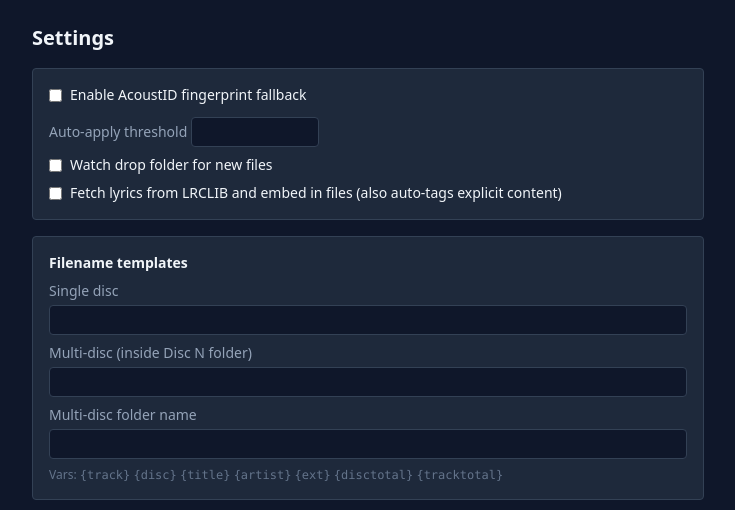
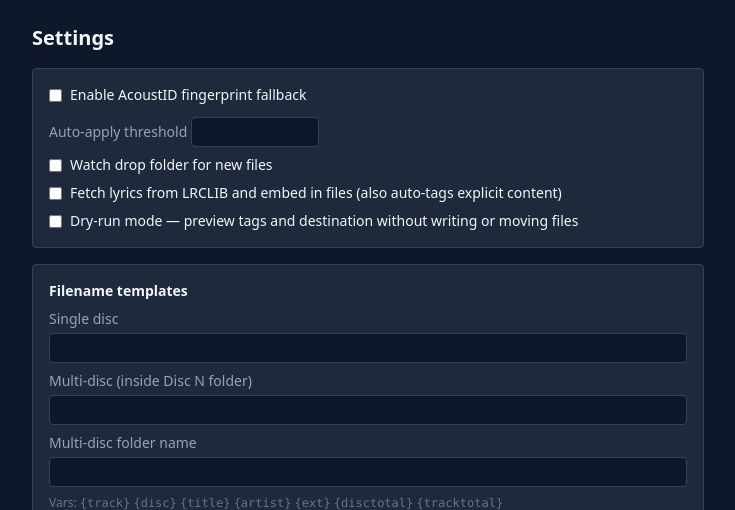
Before and after one commit to chropic/dragontag, a FastAPI app: template dragontag/app/web/templates/settings.html in a window 1280 px wide. Shown: the part 49-559 px from the top of the page, without its empty margins (56-791 px from the left). Run offline with FastAPI, Linux system fonts and the light colour scheme; the template is opened without the code that fills it, so the values that code supplies are empty; parts of the project's set-up code (start-up, migrations or seed data) failed here and were passed over; some libraries are stand-ins or nearby versions.

Commit message:
tasks 5, 6 + Track.advisory: dry-run mode, cover art picker, advisory DB column
Track.advisory DB column:
- Add advisory: int | None to Track model
- _migrate() runs idempotent ALTER TABLE on startup for existing DBs
- _upsert_track writes tags.advisory on both insert and update

Task 5 — Dry-run mode:
- UserSettings.dry_run toggle (default off); checkbox in settings UI
- New ReviewReason.dry_run; pipeline routes here after assemble_tags
  when dry_run is enabled, saving chosen_tags_json + computed destination
- Review queue shows tag preview table + destination for dry_run jobs
- "Commit" button runs the full _commit_tag_path; "Skip" discards

Task 6 — Cover art picker:
- review_apply is now async; accepts cover_art_file (UploadFile) and
  cover_art_url (Form); custom upload > URL selection > CAA auto-fetch
- _commit_tag_path skips CAA fetch when tags.cover_bytes already set;
  user-supplied bytes still write the cover.jpg sidecar
- Review form shows CAA front-250 thumbnails for each candidate;
  JS highlights selection and clears file input (and vice versa);
  broken images hide via onerror

Co-Authored-By: Claude Sonnet 4.6 <noreply@anthropic.com>

```diff
--- a/dragontag/app/config.py
+++ b/dragontag/app/config.py
@@ -117,6 +117,11 @@ class UserSettings(BaseModel):
     # Fetch lyrics from LRCLIB and embed them in the audio file.
     # Also runs the explicit-content classifier and writes ITUNESADVISORY.
     lyrics_enabled: bool = True
+
+    # Dry-run mode: pipeline identifies and assembles tags but stops before
+    # writing to files or moving them. Jobs land in the review queue so the
+    # user can inspect and commit individually.
+    dry_run: bool = False
 
     # ----- MusicBrainz client -----
     musicbrainz_user_agent: str = (
--- a/dragontag/app/ingest/pipeline.py
+++ b/dragontag/app/ingest/pipeline.py
@@ -251,6 +251,21 @@ def _process_inner(s, job: Job) -> None:
         s.commit()
         return
 
+    if settings().dry_run:
+        lib_root = _pick_library_folder()
+        dest = build_destination(tags, src.suffix, library_root=lib_root)
+        job.chosen_tags_json = _tags_to_dict(tags)
+        _set(
+            job,
+            destination_path=str(dest),
+            score=best_total,
+            status=JobStatus.needs_review,
+            review_reason=ReviewReason.dry_run,
+        )
+        s.add(job)
+        s.commit()
+        return
+
     _commit_tag_path(s, job, src, tags, score=best_total)
 
 
@@ -263,13 +278,17 @@ def _commit_tag_path(s, job: Job, src: Path, tags, *, score: float) -> None:
     """
 
     # ----- cover art (best resolution available) -----
-    cover = fetch_for_release(tags.mb_album_id) if tags.mb_album_id else None
-    if not cover and tags.mb_release_group_id:
-        cover = fetch_for_release_group(tags.mb_release_group_id)
-    if cover:
-        tags.cover_bytes = cover.data
-        tags.cover_mime = cover.mime
-        _append_log(job, f"Fetched cover {cover.width}x{cover.height} ({cover.mime})")
+    # Skip the CAA fetch when the caller already supplied cover bytes
+    # (e.g. the review UI cover-art picker or a custom upload).
+    cover = None
+    if not tags.cover_bytes:
+        cover = fetch_for_release(tags.mb_album_id) if tags.mb_album_id else None
+        if not cover and tags.mb_release_group_id:
+            cover = fetch_for_release_group(tags.mb_release_group_id)
+        if cover:
+            tags.cover_bytes = cover.data
+            tags.cover_mime = cover.mime
+            _append_log(job, f"Fetched cover {cover.width}x{cover.height} ({cover.mime})")
 
     # ----- lyrics + advisory -----
     if settings().lyrics_enabled:
@@ -332,6 +351,9 @@ def _commit_tag_path(s, job: Job, src: Path, tags, *, score: float) -> None:
             min_overwrite_pixels=settings().cover_min_overwrite_pixels,
             new_width=cover.width,
         )
+    elif tags.cover_bytes:
+        # User-supplied art (picker or custom upload): always write sidecar.
+        write_cover_jpg(dest.parent, tags.cover_bytes, min_overwrite_pixels=0, new_width=0)
 
     track = _upsert_track(s, dest, tags, lib_root)
     job.track_id = track.id
@@ -379,6 +401,7 @@ def _upsert_track(s, dest: Path, tags, lib_root: Path):
         existing.disc_num = tags.disc
         existing.mb_track_id = tags.mb_track_id
         existing.mb_album_id = tags.mb_album_id
+        existing.advisory = tags.advisory
         existing.last_seen = now
         s.add(existing)
         s.commit()
@@ -396,6 +419,7 @@ def _upsert_track(s, dest: Path, tags, lib_root: Path):
         disc_num=tags.disc,
         mb_track_id=tags.mb_track_id,
         mb_album_id=tags.mb_album_id,
+        advisory=tags.advisory,
         indexed_at=now,
         last_seen=now,
     )
--- a/dragontag/app/main.py
+++ b/dragontag/app/main.py
@@ -19,7 +19,7 @@ import logging
 import threading
 from pathlib import Path
 
-from fastapi import Depends, FastAPI, Form, HTTPException, Request, UploadFile
+from fastapi import Depends, FastAPI, File, Form, HTTPException, Request, UploadFile
 from fastapi.responses import HTMLResponse, RedirectResponse
 from fastapi.staticfiles import StaticFiles
 from fastapi.templating import Jinja2Templates
@@ -32,7 +32,7 @@ from .db import session
 from .identify import musicbrainz as mbq
 from .ingest import pipeline, uploads, watcher
 from .library.mover import move
-from .models import Job, JobStatus, LibraryFolder, Track
+from .models import Job, JobStatus, LibraryFolder, ReviewReason, Track
 
 logging.basicConfig(level=logging.INFO)
 
@@ -157,19 +157,26 @@ def review(request: Request, _: None = Depends(require_auth)):
 
 
 @app.post("/review/{job_id}/apply")
-def review_apply(
+async def review_apply(
     job_id: int,
     request: Request,
     _: None = Depends(require_auth),
     recording_id: str = Form(...),
     release_id: str = Form(...),
     release_type_override: str | None = Form(None),
+    cover_art_url: str = Form(default=""),
+    cover_art_file: UploadFile = File(default=None),
 ):
     """Apply a user-chosen MB candidate to a job stuck in review.
 
     Re-uses the pipeline's ``_commit_tag_path`` so the cover-art fetch /
     write / move flow is identical to the auto-apply path. Importing it
     inside the function avoids an import cycle at module load time.
+
+    If the user selected a cover from the thumbnail strip (``cover_art_url``)
+    or uploaded a custom image (``cover_art_file``), those bytes are set on
+    the tags object before calling ``_commit_tag_path`` — which skips its own
+    CAA fetch when ``tags.cover_bytes`` is already populated.
     """
     with session() as s:
         job = s.get(Job, job_id)
@@ -181,6 +188,21 @@ def review_apply(
             raise HTTPException(500, str(e))
         if release_type_override:
             tags.release_type = release_type_override
+
+        # Cover art override: custom upload takes priority over URL selection.
+        if cover_art_file and cover_art_file.filename:
+            tags.cover_bytes = await cover_art_file.read()
+            tags.cover_mime = cover_art_file.content_type or "image/jpeg"
+        elif cover_art_url:
+            import requests as _req
+            try:
+                r = _req.get(cover_art_url, timeout=10, allow_redirects=True)
+                r.raise_for_status()
+                tags.cover_bytes = r.content
+                tags.cover_mime = r.headers.get("content-type", "image/jpeg")
+            except Exception:
+                pass  # fall back to normal CAA fetch inside _commit_tag_path
+
         from .ingest.pipeline import _commit_tag_path
         _commit_tag_path(s, job, Path(job.source_path), tags, score=job.score or 1.0)
     return RedirectResponse("/review", status_code=303)
@@ -244,6 +266,7 @@ def settings_update(
     _: None = Depends(require_auth),
     acoustid_enabled: str | None = Form(None),
     lyrics_enabled: str | None = Form(None),
+    dry_run: str | None = Form(None),
     score_threshold: float = Form(...),
     filename_template_single: str = Form(...),
     filename_template_multidisc: str = Form(...),
@@ -275,6 +298,7 @@ def settings_update(
     patch = {
         "acoustid_enabled": bool(acoustid_enabled),
         "lyrics_enabled": bool(lyrics_enabled),
+        "dry_run": bool(dry_run),
         "score_threshold": score_threshold,
         "filename_template_single": filename_template_single,
         "filename_template_multidisc": filename_template_multidisc,
--- a/dragontag/app/models.py
+++ b/dragontag/app/models.py
@@ -47,6 +47,7 @@ class Track(SQLModel, table=True):
     duration: float | None = None
     mb_track_id: str | None = None
     mb_album_id: str | None = None
+    advisory: int | None = Field(default=None)
 
     last_seen: datetime = Field(default_factory=datetime.utcnow)
     indexed_at: datetime = Field(default_factory=datetime.utcnow)
@@ -82,6 +83,7 @@ class ReviewReason(str, Enum):
     no_match = "no_match"  # no MB or AcoustID candidate at all
     destination_conflict = "destination_conflict"  # target path already exists
     missing_releasetype = "missing_releasetype"  # MB release-group has no primary-type
+    dry_run = "dry_run"  # dry-run mode: preview without writing
 
 
 class Job(SQLModel, table=True):
--- a/dragontag/app/web/templates/settings.html
+++ b/dragontag/app/web/templates/settings.html
@@ -20,6 +20,10 @@
     <label class="flex items-center gap-2">
       <input type="checkbox" name="lyrics_enabled" {% if settings.lyrics_enabled %}checked{% endif %}>
       Fetch lyrics from LRCLIB and embed in files (also auto-tags explicit content)
+    </label>
+    <label class="flex items-center gap-2">
+      <input type="checkbox" name="dry_run" {% if settings.dry_run %}checked{% endif %}>
+      Dry-run mode — preview tags and destination without writing or moving files
     </label>
   </div>
 
```
Also changed, not shown: dragontag/app/db.py (+15 -0 lines), dragontag/app/web/templates/review.html (+79 -2 lines).
